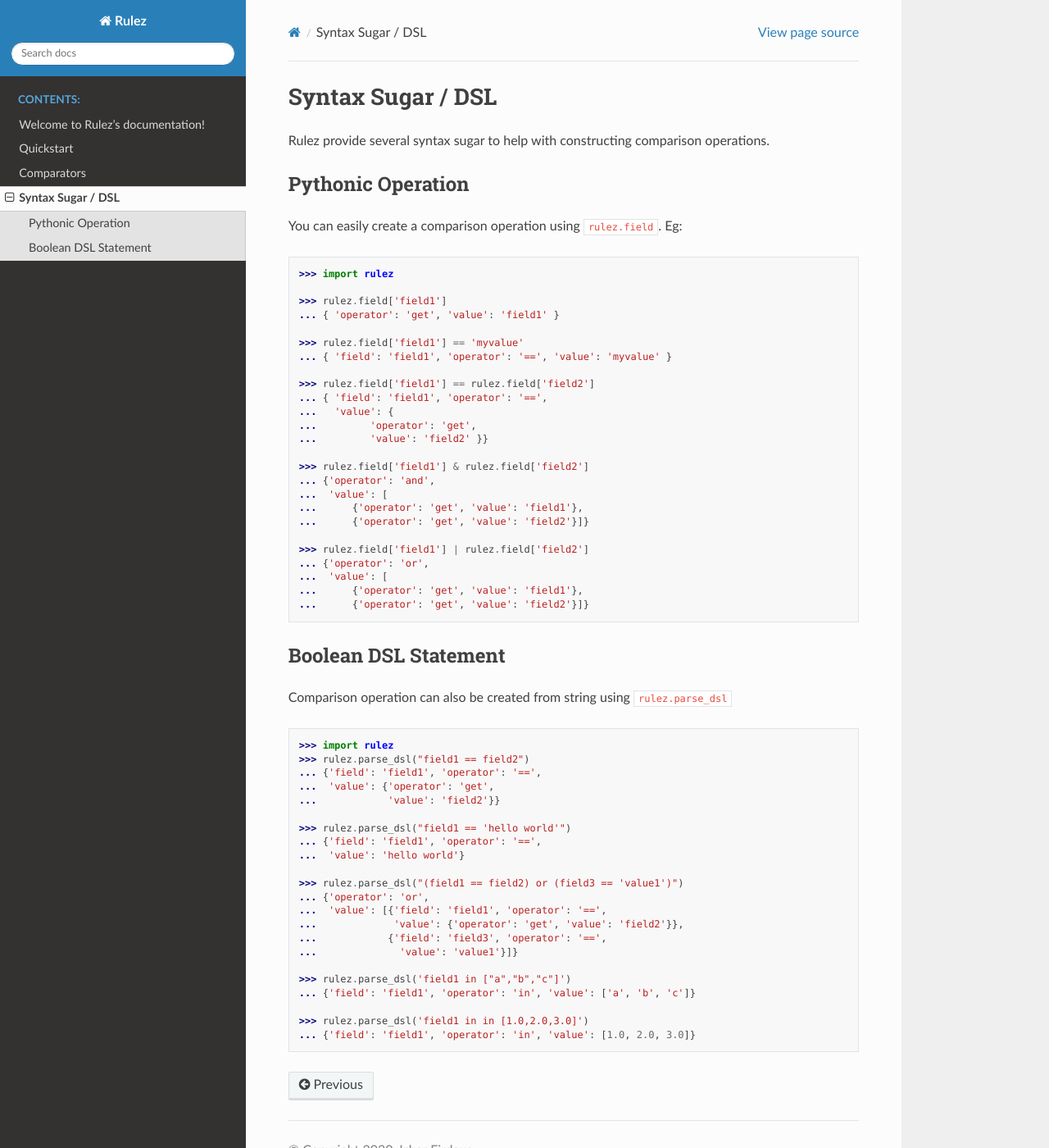
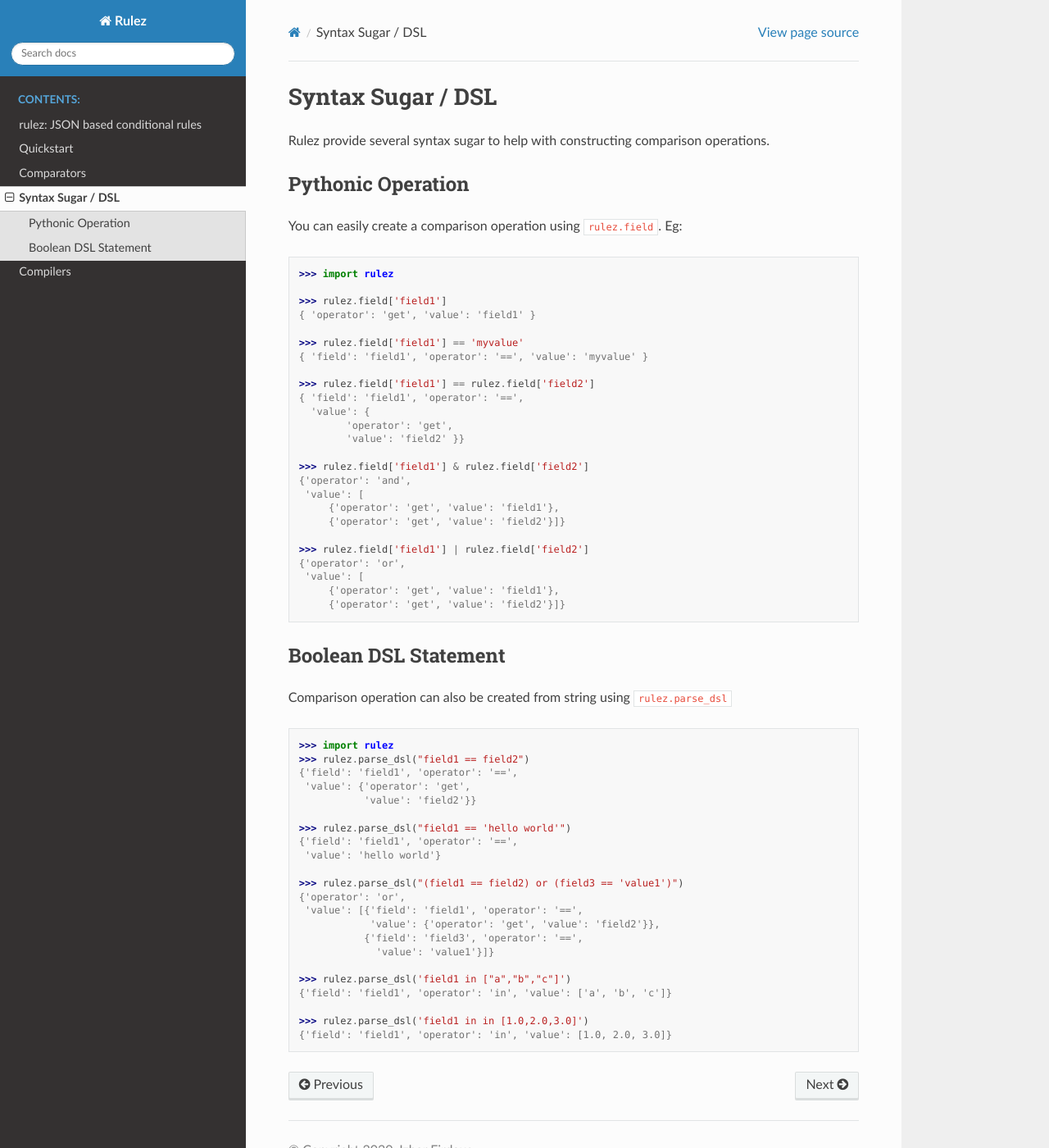
Before and after one commit to morpframework/rulez, a Sphinx documentation site: the page built from docs/syntaxsugar.rst, in a window 1280 px wide and 1400 px high. Shown: the whole window at 82% size. Built offline with Sphinx 7.4.7 and the Read the Docs theme 2.0.0, drawn with Linux system fonts in a browser that asks for light colours.

Commit message:
added compiler docs

```diff
--- a/docs/index.rst
+++ b/docs/index.rst
@@ -3,8 +3,8 @@
    You can adapt this file completely to your liking, but it should at least
    contain the root `toctree` directive.
 
-Welcome to Rulez's documentation!
-=================================
+rulez: JSON based conditional rules
+====================================
 
 Rulez is a library that help with defining comparator/conditional operations declaratively
 through dictionary / JSON structure. Currently, it provides a compiler that
--- a/docs/syntaxsugar.rst
+++ b/docs/syntaxsugar.rst
@@ -14,28 +14,28 @@
    >>> import rulez
 
    >>> rulez.field['field1']
-   ... { 'operator': 'get', 'value': 'field1' }
+   { 'operator': 'get', 'value': 'field1' }
 
    >>> rulez.field['field1'] == 'myvalue'
-   ... { 'field': 'field1', 'operator': '==', 'value': 'myvalue' }
+   { 'field': 'field1', 'operator': '==', 'value': 'myvalue' }
 
    >>> rulez.field['field1'] == rulez.field['field2']
-   ... { 'field': 'field1', 'operator': '==',
-   ...   'value': {
-   ...         'operator': 'get',
-   ...         'value': 'field2' }}
+   { 'field': 'field1', 'operator': '==',
+     'value': {
+           'operator': 'get',
+           'value': 'field2' }}
 
    >>> rulez.field['field1'] & rulez.field['field2']
-   ... {'operator': 'and',
-   ...  'value': [
-   ...      {'operator': 'get', 'value': 'field1'},
-   ...      {'operator': 'get', 'value': 'field2'}]}
+   {'operator': 'and',
+    'value': [
+        {'operator': 'get', 'value': 'field1'},
+        {'operator': 'get', 'value': 'field2'}]}
 
    >>> rulez.field['field1'] | rulez.field['field2']
-   ... {'operator': 'or',
-   ...  'value': [
-   ...      {'operator': 'get', 'value': 'field1'},
-   ...      {'operator': 'get', 'value': 'field2'}]}
+   {'operator': 'or',
+    'value': [
+        {'operator': 'get', 'value': 'field1'},
+        {'operator': 'get', 'value': 'field2'}]}
 
 Boolean DSL Statement
 ======================
@@ -46,23 +46,23 @@
 
    >>> import rulez
    >>> rulez.parse_dsl("field1 == field2")
-   ... {'field': 'field1', 'operator': '==',
-   ...  'value': {'operator': 'get',
-   ...            'value': 'field2'}}
+   {'field': 'field1', 'operator': '==',
+    'value': {'operator': 'get',
+              'value': 'field2'}}
 
    >>> rulez.parse_dsl("field1 == 'hello world'")
-   ... {'field': 'field1', 'operator': '==',
-   ...  'value': 'hello world'}
+   {'field': 'field1', 'operator': '==',
+    'value': 'hello world'}
 
    >>> rulez.parse_dsl("(field1 == field2) or (field3 == 'value1')")
-   ... {'operator': 'or',
-   ...  'value': [{'field': 'field1', 'operator': '==',
-   ...             'value': {'operator': 'get', 'value': 'field2'}},
-   ...            {'field': 'field3', 'operator': '==',
-   ...              'value': 'value1'}]}
+   {'operator': 'or',
+    'value': [{'field': 'field1', 'operator': '==',
+               'value': {'operator': 'get', 'value': 'field2'}},
+              {'field': 'field3', 'operator': '==',
+                'value': 'value1'}]}
 
    >>> rulez.parse_dsl('field1 in ["a","b","c"]')
-   ... {'field': 'field1', 'operator': 'in', 'value': ['a', 'b', 'c']}
+   {'field': 'field1', 'operator': 'in', 'value': ['a', 'b', 'c']}
 
    >>> rulez.parse_dsl('field1 in in [1.0,2.0,3.0]')
-   ... {'field': 'field1', 'operator': 'in', 'value': [1.0, 2.0, 3.0]}
+   {'field': 'field1', 'operator': 'in', 'value': [1.0, 2.0, 3.0]}
--- a/docs/toc.rst
+++ b/docs/toc.rst
@@ -10,3 +10,4 @@
    quickstart.rst
    comparators.rst
    syntaxsugar.rst
+   compilers.rst
```
Also changed, not shown: docs/compilers.rst (added, +20 -0 lines), 3 other files.
